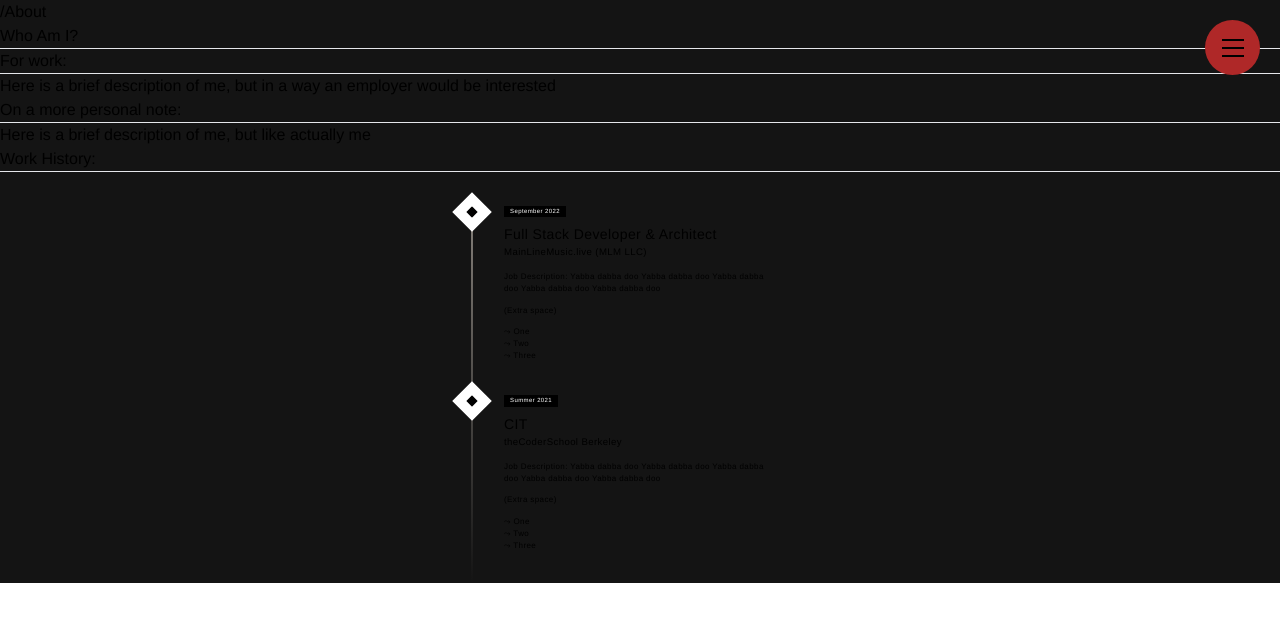
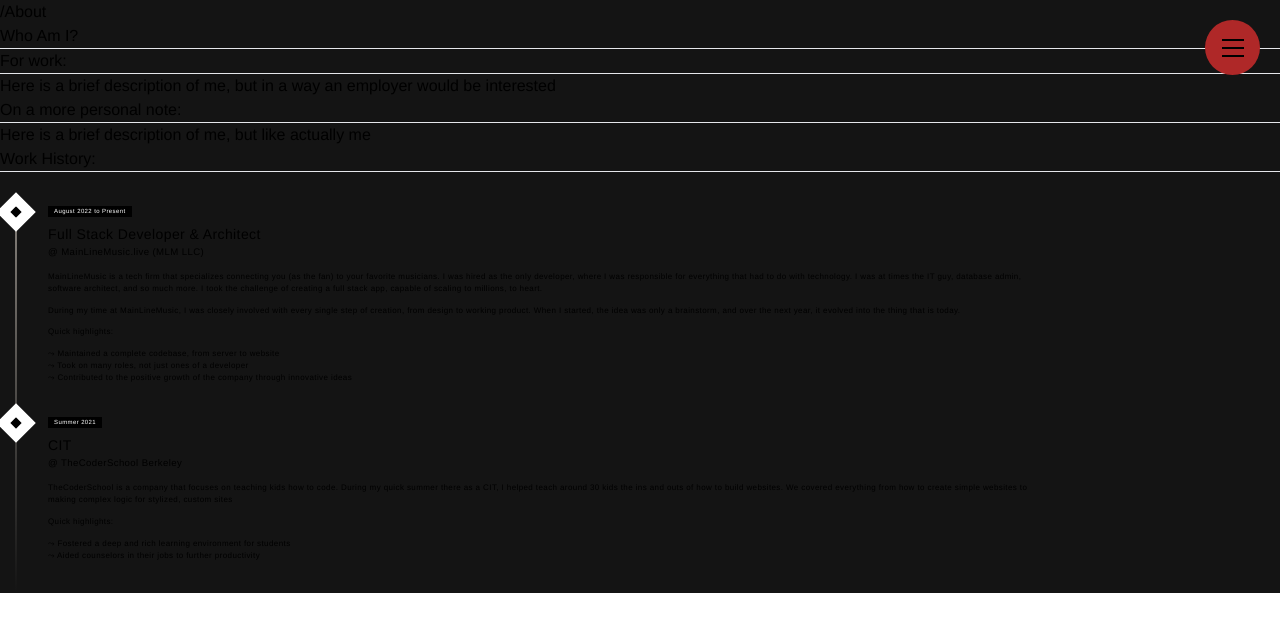
Before and after one commit to grappell/Portfolio-V2, a SvelteKit app: page /about in a window 1280 px wide. Shown: the top 632 px of the page. Built offline with nearby package versions, Linux system fonts and the light colour scheme; grey boxes are pictures that could not be loaded; a web font is replaced by a local one.

Commit message:
Expanded on the content of the timeline

```diff
--- a/src/components/Timeline.svelte
+++ b/src/components/Timeline.svelte
@@ -2,24 +2,30 @@
 <script>
 	let past_jobs = [
 		{
-			date: "September 2022",
+			date: "August 2022 to Present",
 			title: "Full Stack Developer & Architect",
 			employer: "MainLineMusic.live (MLM LLC)",
 			body: [
-				"Job Description: Yabba dabba doo Yabba dabba doo Yabba dabba doo Yabba dabba doo Yabba dabba doo ",
-				"(Extra space)",
+				"MainLineMusic is a tech firm that specializes connecting you (as the fan) to your favorite musicians. I was hired as the only developer, where I was responsible for everything that had to do with technology. I was at times the IT guy, database admin, software architect, and so much more. I took the challenge of creating a full stack app, capable of scaling to millions, to heart.",
+				"During my time at MainLineMusic, I was closely involved with every single step of creation, from design to working product. When I started, the idea was only a brainstorm, and over the next year, it evolved into the thing that is today.",
 			],
-			bullets: ["One", "Two", "Three"],
+			bullets: [
+				"Maintained a complete codebase, from server to website",
+				"Took on many roles, not just ones of a developer",
+				"Contributed to the positive growth of the company through innovative ideas",
+			],
 		},
 		{
 			date: "Summer 2021",
 			title: "CIT",
-			employer: "theCoderSchool Berkeley",
+			employer: "TheCoderSchool Berkeley",
 			body: [
-				"Job Description: Yabba dabba doo Yabba dabba doo Yabba dabba doo Yabba dabba doo Yabba dabba doo ",
-				"(Extra space)",
+				"TheCoderSchool is a company that focuses on teaching kids how to code. During my quick summer there as a CIT, I helped teach around 30 kids the ins and outs of how to build websites. We covered everything from how to create simple websites to making complex logic for stylized, custom sites",
 			],
-			bullets: ["One", "Two", "Three"],
+			bullets: [
+				"Fostered a deep and rich learning environment for students",
+				"Aided counselors in their jobs to further productivity",
+			],
 		},
 	];
 </script>
@@ -32,16 +38,18 @@
 				<label class="timeline-event-icon" />
 				<div class="timeline-event-copy">
 					<p class="timeline-event-thumbnail">{job.date}</p>
-					<h3>{job.title}</h3>
-					<h4>{job.employer}</h4>
+					<h3 class="text-orange-300">{job.title}</h3>
+					<h4>@ {job.employer}</h4>
 
 					{#each job.body as chunk}
-						<p>
+						<p class="text-sm">
 							{chunk}
 						</p>
 					{/each}
 
-					<ul>
+					<div class="bg-gray-800 bg-opacity-30 p-5 rounded-lg mt-4">
+						<p class="text-lg text-orange-200">Quick highlights:</p>
+						<ul class="-mt-5 text-sm">
 							{#each job.bullets as bullet}
 								<li>
 									<span class="text-2xl -my-5">&rarrc;</span>
@@ -51,6 +59,7 @@
 								</li>
 							{/each}
 						</ul>
+					</div>
 				</div>
 			</li>
 		{/each}
@@ -78,7 +87,8 @@
 	.timeline {
 		margin: 4em auto;
 		position: relative;
-		max-width: 46em;
+		/* max-width: 46em; */
+		max-width: 100%;
 	}
 	.timeline:before {
 		background-image: linear-gradient(to bottom, rgba(134, 129, 123, 1), rgba(134, 129, 123, 0));
@@ -90,6 +100,7 @@
 		left: 2em;
 		width: 2px;
 		height: 100%;
+		border-radius: 100px;
 	}
 
 	.timeline-event {
```
Lines whose indentation alone changed are shown as unchanged.
